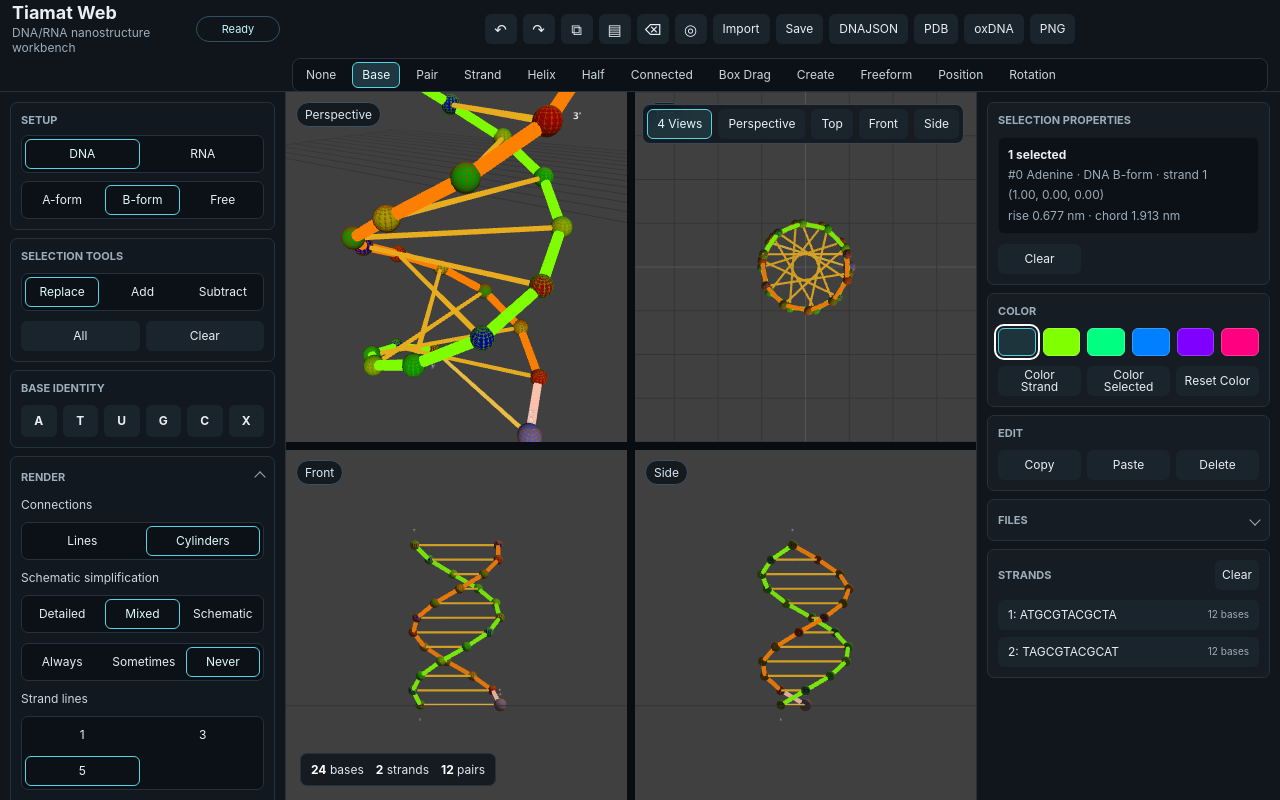
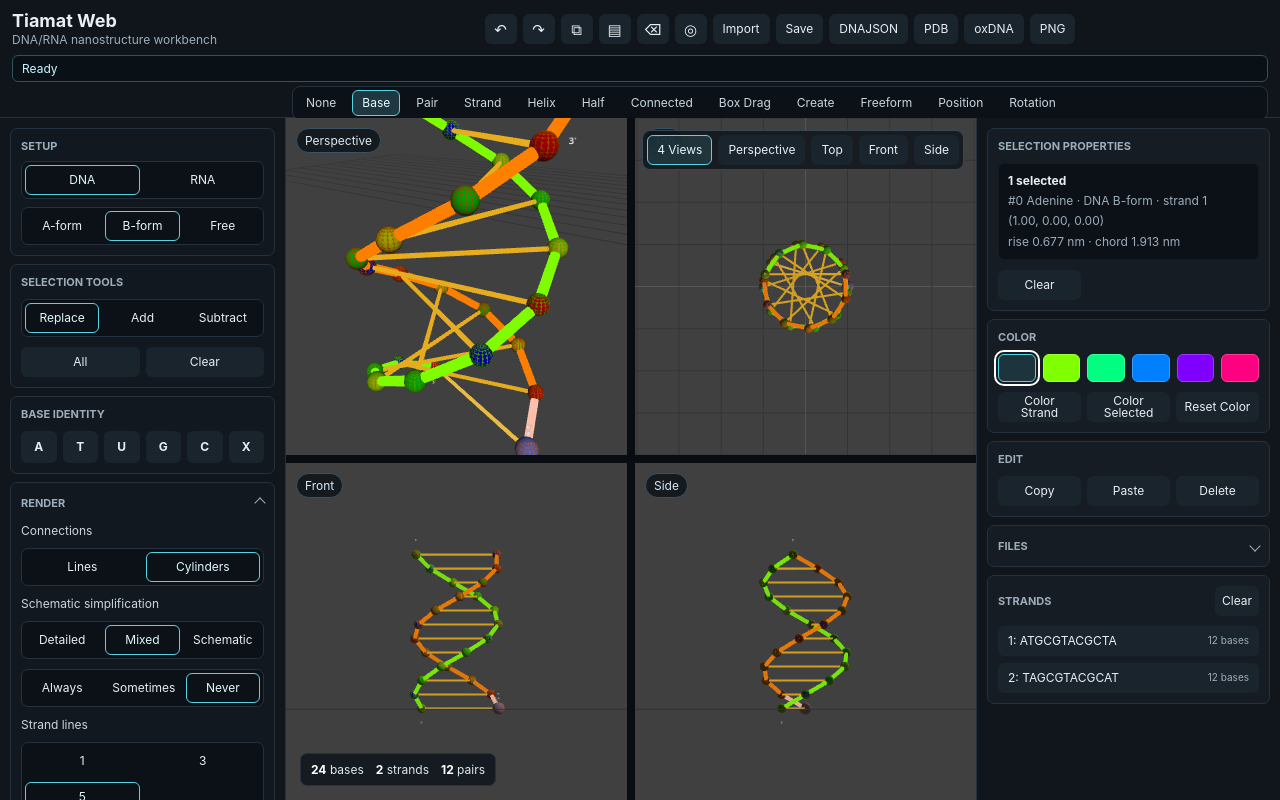
Before and after one commit to zoombya/TiamatWeb, a website built with Vite: page index.html in a window 1280 px wide. Built offline with nearby package versions, Linux system fonts and the light colour scheme.

Commit message:
Update styles and UI

```diff
--- a/src/styles.css
+++ b/src/styles.css
@@ -72,7 +72,7 @@ button.last-selection-mode:not(.selected) {
 .workbench {
   display: grid;
   grid-template-columns: 286px minmax(440px, 1fr) 304px;
-  grid-template-rows: 92px minmax(0, 1fr);
+  grid-template-rows: 118px minmax(0, 1fr);
   height: 100vh;
   overflow: hidden;
 }
@@ -81,8 +81,8 @@ button.last-selection-mode:not(.selected) {
   grid-column: 1 / -1;
   display: grid;
   grid-template-columns: 268px minmax(360px, 1fr);
-  grid-template-rows: 42px 34px;
-  gap: 8px 12px;
+  grid-template-rows: 42px minmax(24px, auto) 34px;
+  gap: 6px 12px;
   align-items: center;
   padding: 8px 12px;
   border-bottom: 1px solid var(--border);
@@ -130,17 +130,21 @@ small,
 }
 
 .status {
-  max-width: 136px;
-  min-width: 84px;
-  padding: 5px 8px;
+  grid-column: 1 / -1;
+  grid-row: 2;
+  min-width: 0;
+  min-height: 24px;
+  padding: 5px 9px;
   border: 1px solid #315161;
-  border-radius: 999px;
+  border-radius: 6px;
+  background: rgba(8, 17, 23, 0.82);
   color: #c8f7ff;
-  font-size: 11px;
-  text-align: center;
-  overflow: hidden;
-  text-overflow: ellipsis;
-  white-space: nowrap;
+  font-size: 12px;
+  line-height: 1.25;
+  text-align: left;
+  overflow: visible;
+  white-space: normal;
+  overflow-wrap: anywhere;
 }
 
 .topTools,
@@ -590,7 +594,7 @@ textarea {
 
   .selectionTools {
     grid-column: 1 / -1;
-    grid-row: 2;
+    grid-row: 3;
   }
 
   .inspector {
@@ -612,6 +616,7 @@ textarea {
 
   .topbar {
     grid-template-columns: 1fr;
+    grid-template-rows: auto auto auto auto;
   }
 
   .stage {
@@ -633,4 +638,8 @@ textarea {
   .selectionTools {
     grid-column: 1;
   }
+
+  .status {
+    grid-column: 1;
+  }
 }
--- a/src/ui.js
+++ b/src/ui.js
@@ -11,7 +11,6 @@ export function mountApp(root) {
       <header class="topbar">
         <div class="brand">
           <div><h1>Tiamat Web</h1><p>DNA/RNA nanostructure workbench</p></div>
-          <span id="status" class="status">Ready</span>
         </div>
         <nav class="selectionTools modeStrip" aria-label="Selection modes">
           <button data-mode="doNothing">None</button>
@@ -42,6 +41,7 @@ export function mountApp(root) {
           <button data-action="exportOx">oxDNA</button>
           <button data-action="exportPng">PNG</button>
         </nav>
+        <div id="status" class="status">Ready</div>
       </header>
 
       <aside class="toolPalette" aria-label="Tiamat tools">
@@ -916,7 +916,9 @@ export class TiamatUI {
   }
 
   status(message) {
-    document.querySelector('#status').textContent = message;
+    const target = document.querySelector('#status');
+    target.textContent = message;
+    target.title = message;
   }
 }
 
```
